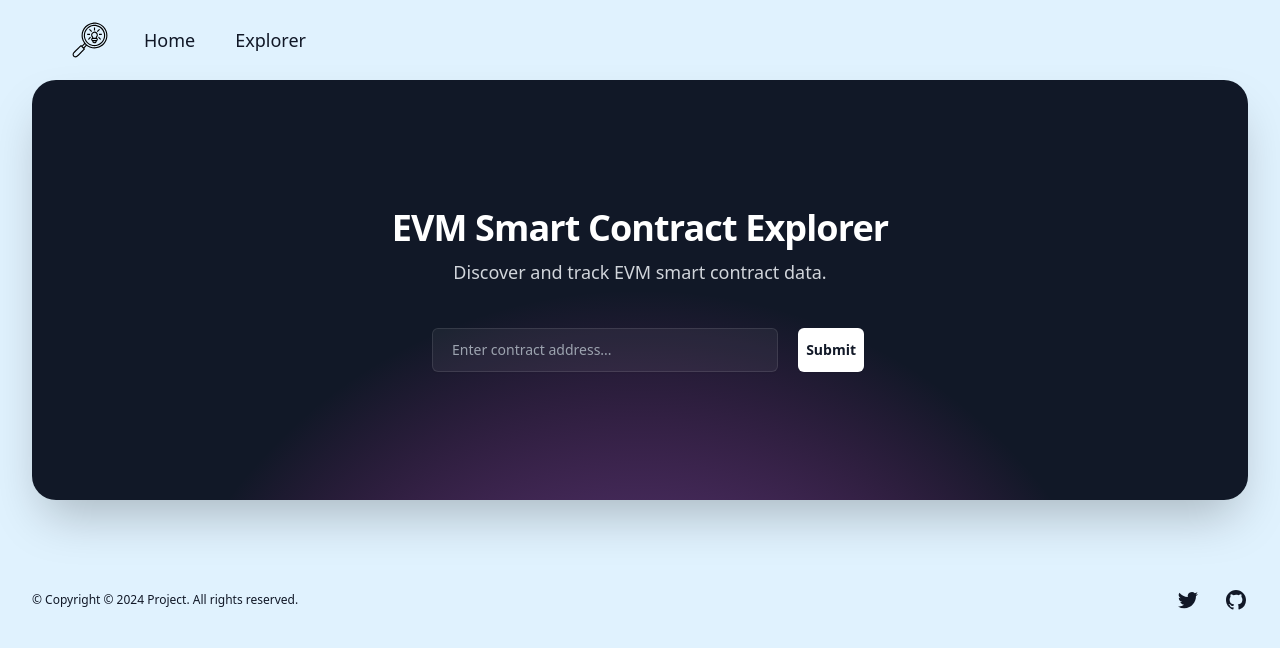
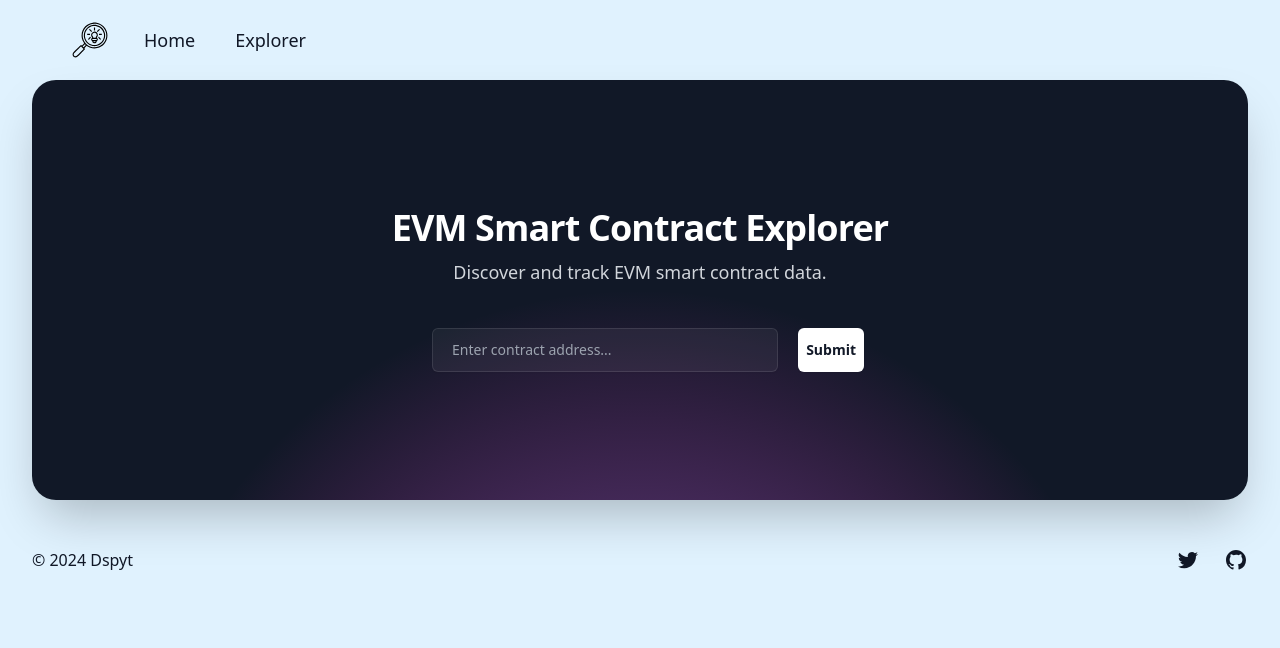
Before and after one commit to Pfed-prog/NextJsExplorer, a Next.js app in the folder with-tailwindcss-app/: page / in a window 1280 px wide. Shown: the top 648 px of the page. Built offline with nearby package versions, Linux system fonts and the light colour scheme; what @rainbow-me/rainbowkit, wagmi would draw is missing.

Commit message:
fixing footer

```diff
--- a/with-tailwindcss-app/components/Footer.tsx
+++ b/with-tailwindcss-app/components/Footer.tsx
@@ -27,20 +27,22 @@ const navigation = [
 
 export const Footer = () => {
   return (
-    <footer className="bg-sky-100">
-      <div className="mx-auto mt-8 sm:mt-20 max-w-7xl py-2 px-6 md:flex md:items-center md:justify-between lg:px-8">
+    <footer>
+      <div className="max-w-7xl mx-auto py-12 px-4 sm:px-6 md:flex md:items-center md:justify-between lg:px-8">
         <div className="flex justify-center space-x-6 md:order-2">
           {navigation.map((item) => (
             <Link href={item.href} key={item.name}>
               <item.icon
-                className="h-6 w-6 text-gray-900 hover:text-gray-300"
+                className="h-6 w-6 text-gray-900 hover:text-gray-500"
                 aria-hidden="true"
               />
             </Link>
           ))}
         </div>
-        <div className="text-center text-xs leading-5 text-gray-900 md:order-1">
-          &copy; Copyright © 2024 Project. All rights reserved.
+        <div className="mt-8 md:mt-0 md:order-1">
+          <p className="text-center text-base text-gray-900">
+            &copy; 2024 Dspyt
+          </p>
         </div>
       </div>
     </footer>
```
Also changed, not shown: with-tailwindcss-app/hooks/blockscout/queries.ts (+4 -3 lines).
